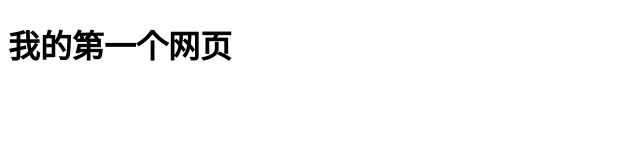
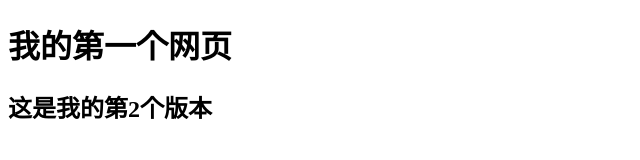
Before and after one commit to haoxiaoliang668/taobao, a plain HTML site: page index.html in a window 1280 px wide. Shown: the whole page, without its empty margins (0-640 px from the left). Drawn offline with Linux system fonts and the light colour scheme.

Commit message:
version02

```diff
--- a/index.html
+++ b/index.html
@@ -6,5 +6,6 @@
 	</head>
 	<body>
 		<h1>我的第一个网页</h1>
+		<h2>这是我的第2个版本</h2>
 	</body>
 </html>
```
